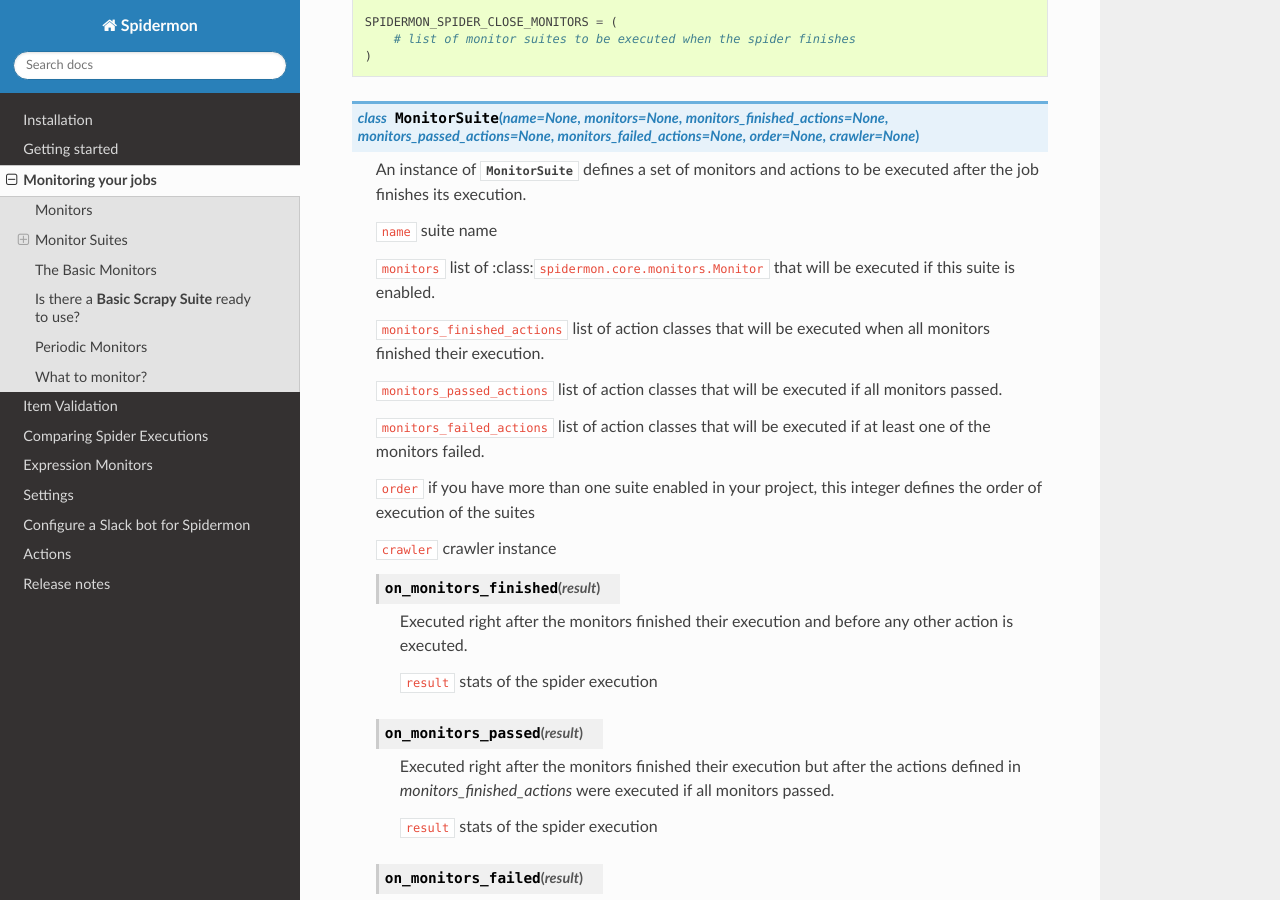
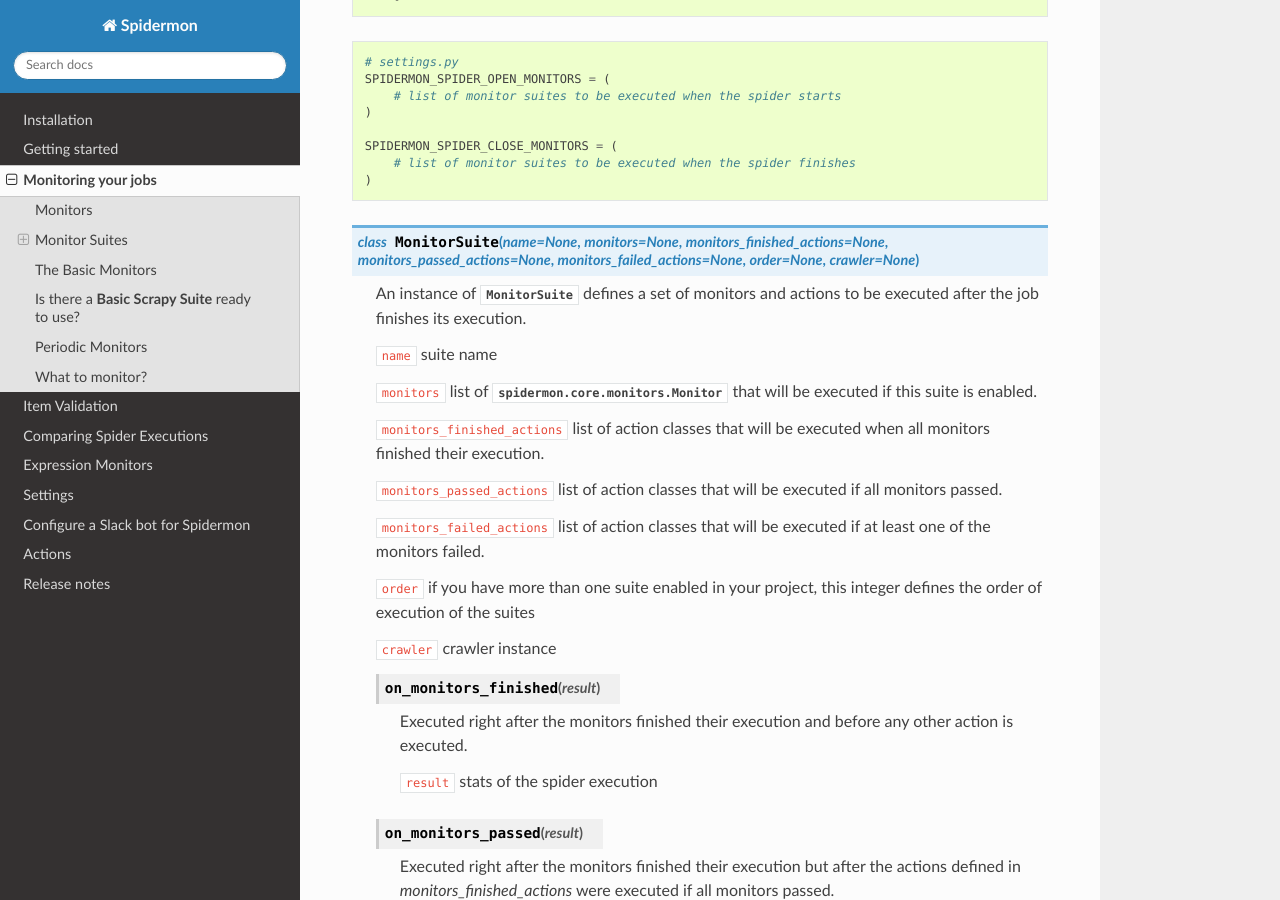
Before and after one commit to scrapinghub/spidermon, a Sphinx documentation site: the page built from docs/source/monitors.rst, in a window 1280 px wide and 900 px high, scrolled down 1497 px. Built offline with Sphinx 7.4.7 and the Read the Docs theme 2.0.0, drawn with Linux system fonts in a browser that asks for light colours.

Commit message:
Changes implemented as suggested
Signed-off-by: Vipul Gupta (@vipulgupta2048) <vipulgupta2048@gmail.com>

```diff
--- a/docs/source/monitors.rst
+++ b/docs/source/monitors.rst
@@ -32,7 +32,6 @@
                 msg='Extracted less than {} items'.format(minimum_threshold)
             )
 
-
 A `Monitor` instance defines a monitor that includes your monitoring logic and
 has the following properties that can be used to help you implement your monitors:
 
@@ -90,7 +91,7 @@
 
   ``name`` suite name
 
-  ``monitors`` list of :class:``spidermon.core.monitors.Monitor`` that will be executed if this suite is enabled.
+  ``monitors`` list of :class:`spidermon.core.monitors.Monitor` that will be executed if this suite is enabled.
 
   ``monitors_finished_actions`` list of action classes that will be executed when
   all monitors finished their execution.
```
Also changed, not shown: other parts of docs/source/monitors.rst (+2 -2 lines).
